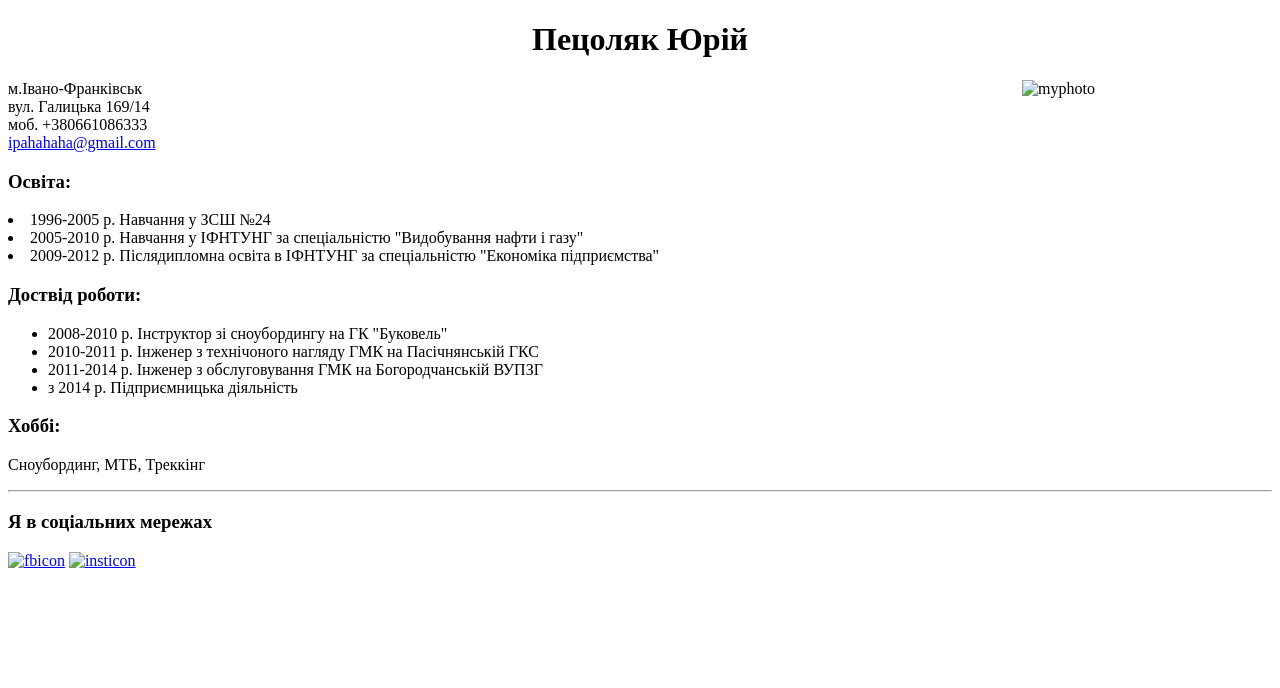
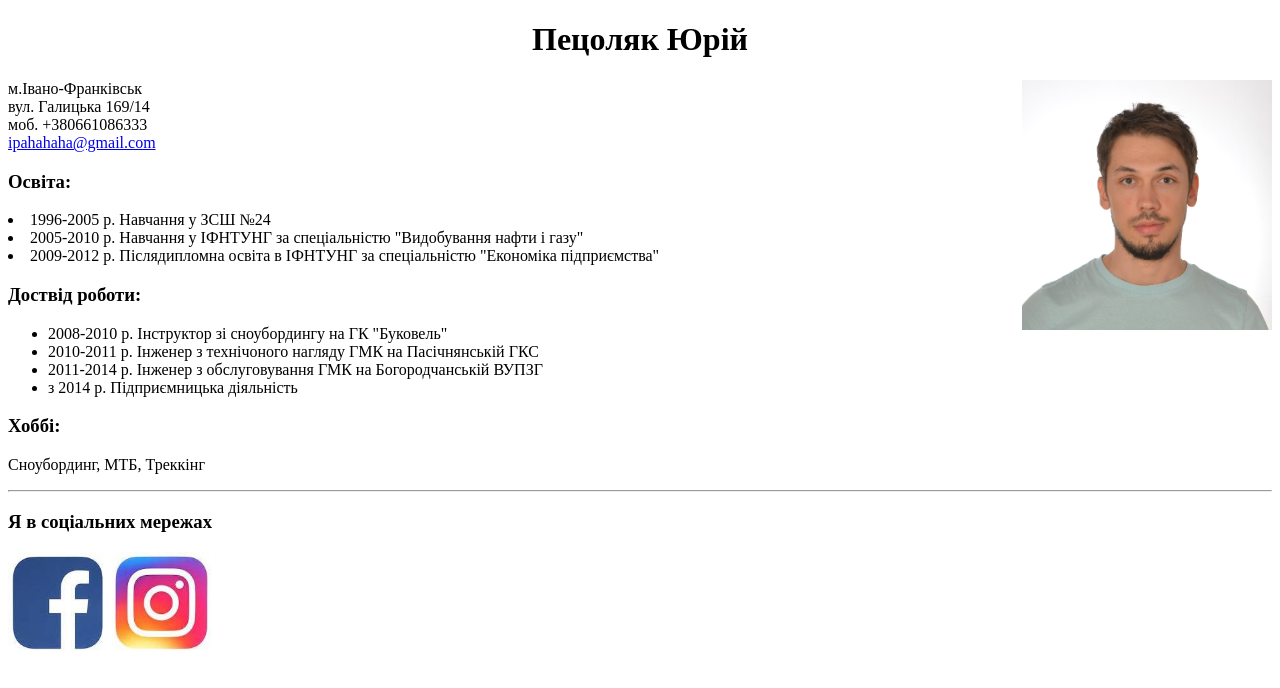
Before and after one commit to Petsoliak/resume, a plain HTML site: page index.html in a window 1280 px wide. Drawn offline with Linux system fonts and the light colour scheme.

Commit message:
first commit

```diff
--- a/index.html
+++ b/index.html
@@ -7,7 +7,7 @@
 
 <body>
     <h1 align="center">Пецоляк Юрій</h1>
-    <img src="C:/img/600x600_01.jpg" align="right" width="250" height="250" alt="myphoto">
+    <img src="greenc.jpg" align="right" width="250" height="250" alt="myphoto">
     <div>м.Івано-Франківськ<br>
         вул. Галицька 169/14 <br>
         моб. +380661086333<br>
@@ -34,9 +34,8 @@
     </section>
     <hr>
     <h3>Я в соціальних мережах</h3>
-    <a href="https://www.facebook.com/yura.petsoliak"> <img src="c:/img/myfb.jpg" width="100" height="100"
-            alt="fbicon"></a>
-    <a href="https://www.instagram.com/ipetsoliak/?hl=uk"><img src="c:/img/myinst.jpg" width="100" height="100"
+    <a href="https://www.facebook.com/yura.petsoliak"> <img src="fbicon.jpg" width="100" height="100" alt="fbicon"></a>
+    <a href="https://www.instagram.com/ipetsoliak/?hl=uk"><img src="inst.jpg" width="100" height="100"
             alt="insticon"></a>
 </body>
 
```
Also changed, not shown: fbicon.jpg (added), greenc.jpg (added), inst.jpg (added).
